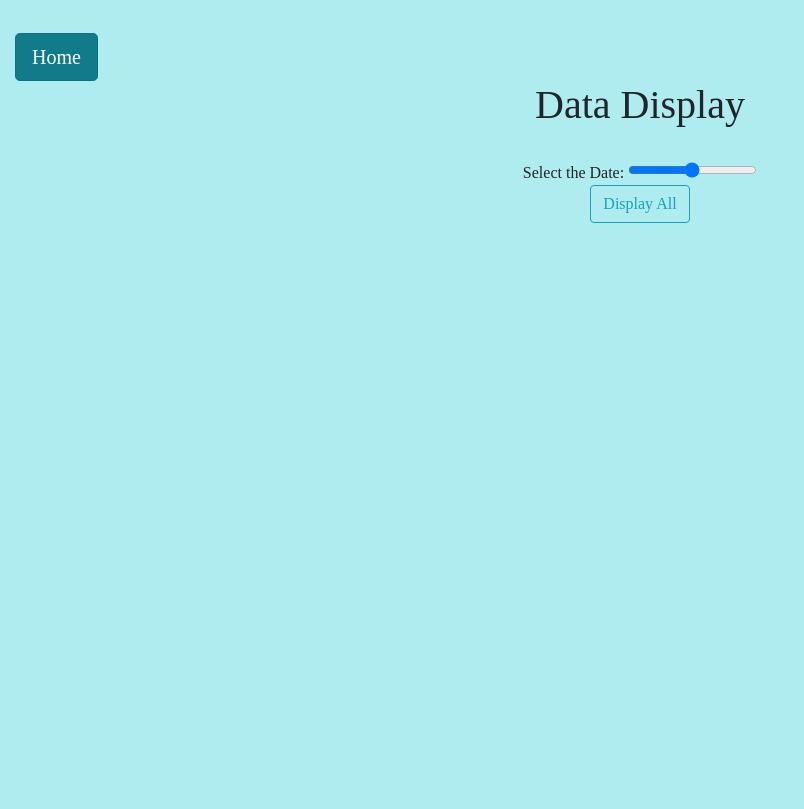
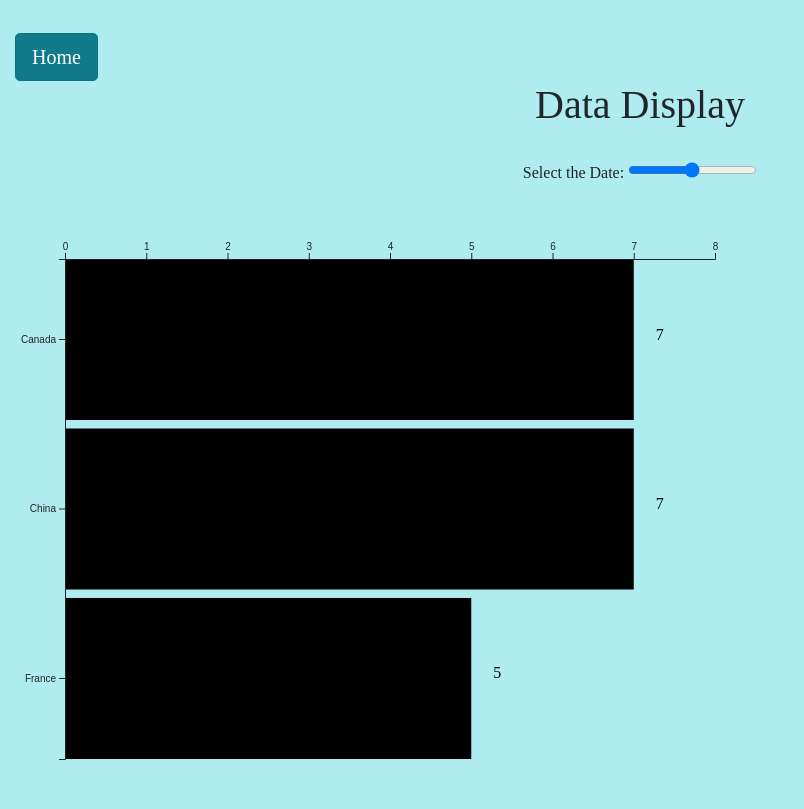
Before and after one commit to Mandy-Zheng/Eclipse, a Flask app: template app/templates/data.html in a window 1280 px wide. Shown: the whole page, without its empty margins (0-804 px from the left). Before the commit the page ends 223 px from the top, so only its background shows below. Run offline with Flask 2, Linux system fonts and the light colour scheme; the template is opened without the code that fills it, so the values that code supplies are empty; parts of the project's set-up code (start-up, migrations or seed data) failed here and were passed over; some libraries are stand-ins or nearby versions.

Commit message:
worked with tiffany on bar chart rendering

```diff
--- a/app/__init__.py
+++ b/app/__init__.py
@@ -99,12 +99,11 @@ def decode(argstr):
             break
     return [c, s]
 
-@app.route('/data', methods=['POST'])
+@app.route('/data', methods=['GET'])
 def displayData():
     dataRequestC, dataRequestS = decode(request.args['q'])
-    data=jsonData()
-    return render_template("data.html", states=dataRequestS, countries=dataRequestC,data=data)
-
+    return render_template("data.html", states=dataRequestS, countries=dataRequestC)
+'''
 @app.route('/data', methods=['POST'])
 def jsonData():
     c, s = decode(request.form['q'])
@@ -115,7 +114,7 @@ def jsonData():
         return json.dumps({'countries': c, 'states': s})
     except KeyError:
         return json.dumps({'countries': countries, 'states': states})
-
+'''
 if __name__ == "__main__":
     app.debug = True
     loadData(countries, 'static/data/covid_countries.csv')
--- a/app/static/js/index.js
+++ b/app/static/js/index.js
@@ -1,44 +1,41 @@
-var count=0
-//data
-var data =  [{"country":"Canada","cases":16},
-{"country":"China","cases":39},{"country":"France","cases":90},]
-,{"country":"United Kingdom","cases":93},{"country":"United States","case":1000}]
+var data =  [{"country":"Canada","cases":7},
+{"country":"China","cases":7},{"country":"France","cases":5}]
 //defining the margin amounts of the chart
-var margin = {top:10, right:10, bottom:10, left:10};
+var margin = {top:50, right:50, bottom:50, left:50};
 //the total width of the bar graph
-var width = 960 - margin.left - margin.right;
+var height = data.length*200-100;
 //the total height of the bar graph
-var height = 500 - margin.top - margin.bottom;
+var width = 800-100;
 
 
 //sets the number of pixels for the xscale
 //adds padding
 var yScale = d3.scaleBand()
-  .range([0, width-20])
+  .range([0, height])
   .paddingInner(0.05)
 
 //sets the number of pixels for the yscale
 var xScale = d3.scaleLinear()
-      .range([height, 0]);
+      .range([0,width-50]);
 
 //positions the x axis on the bottom
-var xAxis = d3.axisRight(xScale)
+var xAxis = d3.axisTop(xScale)
 //positions the y axis on the left
-var yAxis = d3.axisTop(yScale);
+var yAxis = d3.axisLeft(yScale);
 
 
 //makes a chart with width and height adjusted with margins
 var svgContainer = d3.select("#chartID").append("svg")
-    .attr("width", width+margin.left + margin.right)
-    .attr("height",height+margin.top + margin.bottom)
+    .attr("width", width+100)
+    .attr("height",height+100)
     .append("g").attr("class", "container")
-    .attr("transform", "translate("+ margin.left +","+ margin.top +")");
+    .attr("transform", "translate("+ 50 +","+ 50 +")");
 
 //for each bar, maps the labels of x scale based on d.country
-xScale.domain(data.map(function(d) { return d.country; }));
+yScale.domain(data.map(function(d) { return d.country; }));
 
 //sets the scale of the yscale initially
-yScale.domain([0, d3.max(data, function(d) { return d.cases+1; })]);
+xScale.domain([0, d3.max(data, function(d) { return d.cases+1; })]);
 
 //draws the actual bars and does the height based off of data values
 svgContainer.selectAll(".bar")
@@ -46,10 +43,10 @@ svgContainer.selectAll(".bar")
     	.enter()
     	.append("rect")
     	.attr("class", "bar")
-    	.attr("x", function(d) { return xScale(d.country); })
-    	.attr("width", xScale.bandwidth())
-    	.attr("y", function(d) { return yScale(d.cases); })
-    	.attr("height", function(d) { return height - yScale(d.cases); });
+    	.attr("y", function(d) { return yScale(d.country); })
+    	.attr("height", yScale.bandwidth())
+    	.attr("x", function(d) { return 0; })
+    	.attr("width", function(d) { return xScale(d.cases); });
 
 //make the numbers on the labels, x value and y value of the numerical labels
 svgContainer.selectAll(".text")
@@ -57,123 +54,19 @@ svgContainer.selectAll(".text")
       .enter()
     	.append("text")
      	.attr("class","label")
-     	.attr("x", (function(d) { return xScale(d.country) + xScale.bandwidth() / 2 ; }  ))
-     	.attr("y", function(d) { return yScale(d.cases) - 30; })
-      .attr("dy", ".75em")
+     	.attr("y", (function(d) { return yScale(d.country) + yScale.bandwidth() / 2 ; }  ))
+     	.attr("x", function(d) { return  xScale(d.cases) + 10; })
+      .attr("dx", ".75em")
     	.text(function(d) { return d.cases; });
 //creates labels for y scale on the side
+
 svgContainer.append("g")
-      .attr("class", "yaxis")
-      .attr("transform", "translate(960,0)")
-      .call(yAxis)
-      .selectAll("text");
-
-//makes the x axis country labels
-svgContainer.append("g")
-      .attr("class", "x axis")
-      .attr("transform", "translate(0," + (height) + ")")
+      .attr("class", "xaxis")
       .call(xAxis)
       .selectAll("text");
 
-//function to render the hidden chart and buttons
-var show = function(){
-  var chart = document.getElementById("chartID");
-  chart.style.display="inline";
-  var transition = document.getElementById("transition");
-  transition.style.display="inline";
-  var continuous = document.getElementById("continue");
-  continuous.style.display="inline";
-  var date = document.getElementById("date");
-  date.style.display="inline";
-  var pause = document.getElementById("stop");
-  pause.style.display="inline";
-}
 
-//function for transitioning to next day
-var next = function(){
-  //go to next index in country data
-  count = (count+1) % 78;
-  //manually change data
-  data[0].cases=canada[count];
-  data[1].cases=china[count];
-  data[2].cases=france[count];
-  data[3].cases=germany[count];
-  data[4].cases=iran[count];
-  data[5].cases=italy[count];
-  data[6].cases=korea[count];
-  data[7].cases=spain[count];
-  data[8].cases=uk[count];
-  data[9].cases=us[count];
-  //displaying date by using index
-  var date = document.getElementById("date");
-  var dateOfMonth;
-  if (count < 29) {
-    dateOfMonth = count + 1;
-    date.innerHTML = "Date: February " + dateOfMonth.toString() + ", 2020";
-  } else if (count < 60) {
-    dateOfMonth = count - 28;
-    date.innerHTML = "Date: March " + dateOfMonth.toString() + ", 2020";
-  } else {
-    dateOfMonth = count - 59;
-    date.innerHTML = "Date: April " + dateOfMonth.toString() + ", 2020";
-  }
-
-  //for each bar, maps the labels of x scale based on d.country
-  xScale.domain(data.map(function(d) { return d.country; }));
-
-  //scale goes from 0 to the largest case + offset
-  yScale.domain([0, d3.max(data, function(d) { return d.cases + (d.cases % 20000); })]);
-
-  // resetting y scale line on the side
-  yAxis = d3.axisLeft(yScale);
-  svgContainer.select(".yaxis")
-           .transition().duration(1000)
-           .call(yAxis)
-           .selectAll("text");
-
-  //resets the lengths of each bar based on new data
-  svgContainer.selectAll("rect")
-        .transition()
-        .duration(1000)
-        .attr("y", function(d) { return yScale(d.cases); })
-        .attr("height", function(d) { return height - yScale(d.cases); });
-
-  //resets the number labels and transitioning the previous numbers to the new data numbers
-  svgContainer.selectAll(".label")
-        .transition()
-        .duration(1000)
-        .tween( 'text', function(d) {
-          var currentValue = this.textContent || "0";
-          var interpolator = d3.interpolateRound( currentValue, d.cases);
-          return function( t ) {
-            this.textContent = interpolator( t );
-          };})
-        .attr("y", function(d) { return yScale(d.cases) - 30; })
-        //.attr("x", (function(d) { return xScale(d.country) + xScale.bandwidth() / 2 ; }  ));
-}
-
-//booleans for automatic transition not firing twice and ending automatic transition
-var start = false;
-var end;
-
-//starts the automatic transitioning
-var run = function(){
-  if(!start){
-    start = true;
-    end = setInterval(next, 1500);
-  }
-}
-
-//stops the automatic transitioning
-var stop = function(){
-  start=false;
-  clearInterval(end);
-}
-
-//made eventListener for the render button
-var render = document.getElementById("render");
-render.addEventListener('click',show)
-
-//made eventlistener for the transition button
-var transition = document.getElementById("transition");
-transition.addEventListener('click',next)
+svgContainer.append("g")
+      .attr("class", "yaxis")
+      .call(yAxis)
+      .selectAll("text");
--- a/app/templates/data.html
+++ b/app/templates/data.html
@@ -16,25 +16,23 @@
           </div>
         </div>
       </div>
-      <button type="button" class="btn btn-outline-info">Display All</button>
       <br>
       {% for state in states %}
       <div class="row">
           <h2>{{state}}</h2> &nbsp;
-          <button type="button" class="btn btn-outline-info">Display</button>
       </div>
       {% endfor %}
       {% for country in countries %}
       <div class="row">
           <h2>{{country}}</h2> &nbsp;
-          <button type="button" class="btn btn-outline-info">Display</button>
       </div>
       {% endfor %}
     </center>
+      <div id="chartID"></div>
     <script type="text/javascript">
     </script>
     <script src="http://d3js.org/d3.v5.min.js" charset="utf-8"></script>
-    <script src="{{ url_for('static/js', filename='index.js')}}"></script>
+    <script src="{{ url_for('static', filename='js/index.js')}}"></script>
 </div>
 {% endblock %}
 
--- a/devlog.txt
+++ b/devlog.txt
@@ -166,3 +166,8 @@ junheeL -- 2020-05-04 08:54
 
 yifanW -- 2020-05-04 11:20
       -fixed gridding for countries based on new list
+
+amandaZ -- 2020-05-04 22:03
+      -made dummy vertical bar charts based off of data
+      -edited data template
+      -redid labeling of vertical charts
```
